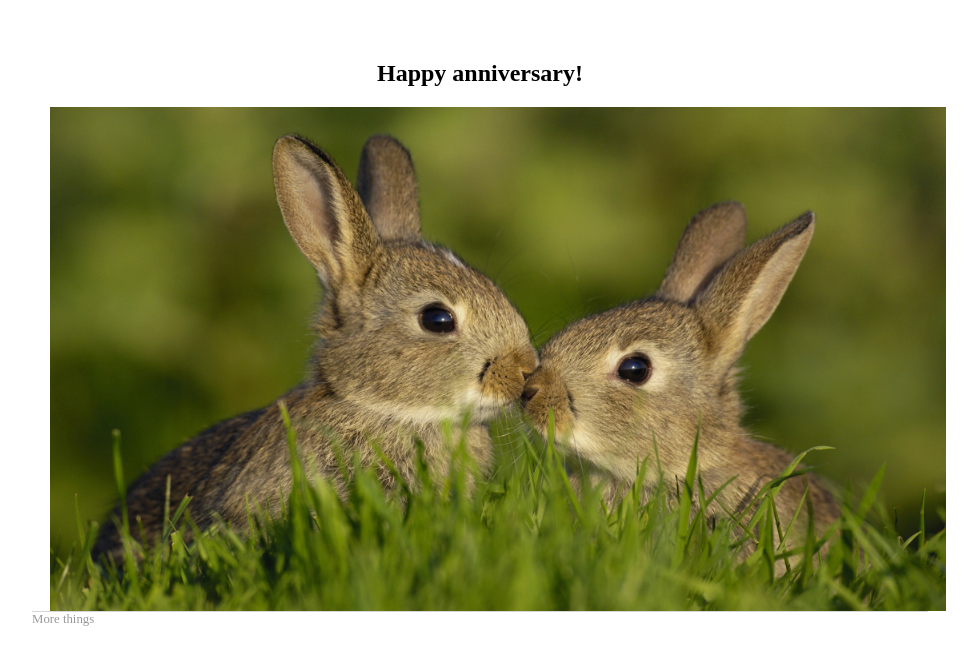
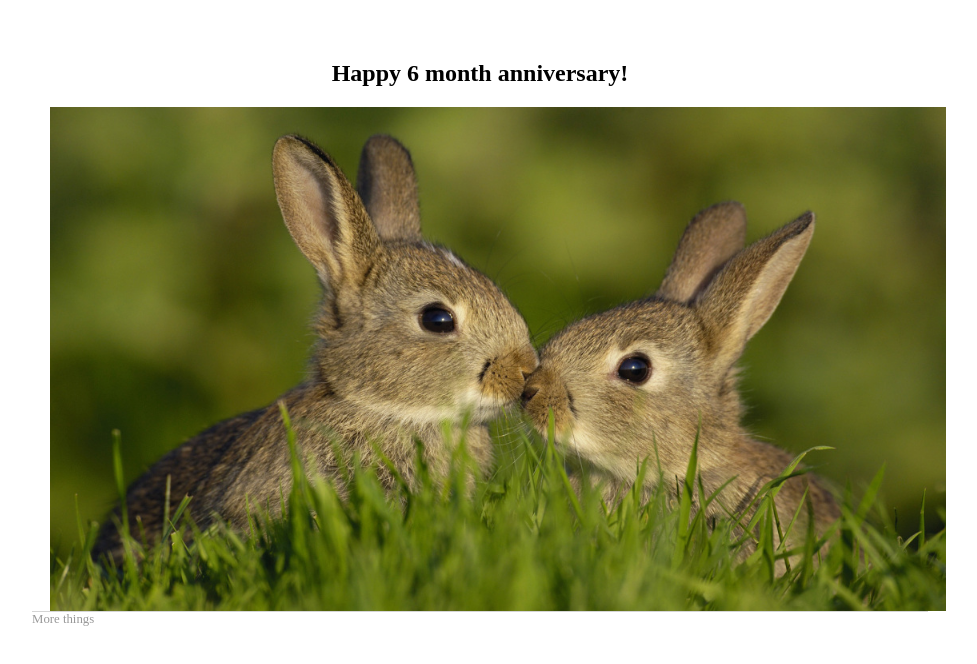
Before and after one commit to programmaticrabbit/programmaticrabbit.github.io, a plain HTML site: page rabbit3.html in a window 1280 px wide. Shown: the whole page, without its empty margins (160-1137 px from the left). Drawn offline with Linux system fonts and the light colour scheme.

Commit message:
Update rabbit3.html

```diff
--- a/rabbit3.html
+++ b/rabbit3.html
@@ -15,7 +15,7 @@
 		<meta name="theme-color" content="#ffffff">
 	</head>
 	<body>
-	<h2><center>Happy anniversary!</center></h2>
+	<h2><center>Happy 6 month anniversary!</center></h2>
 	<img id="image" />
 	<script type="text/javascript">
 	<!--
```
